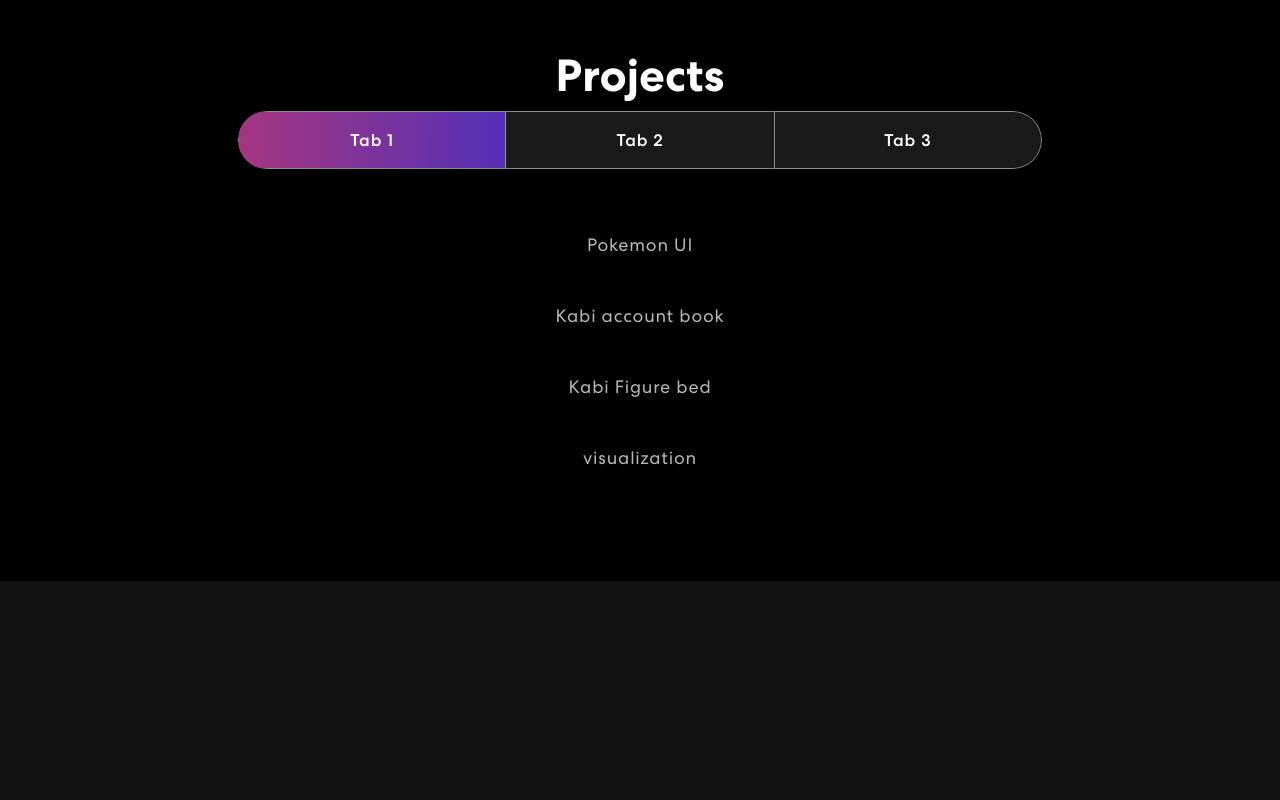
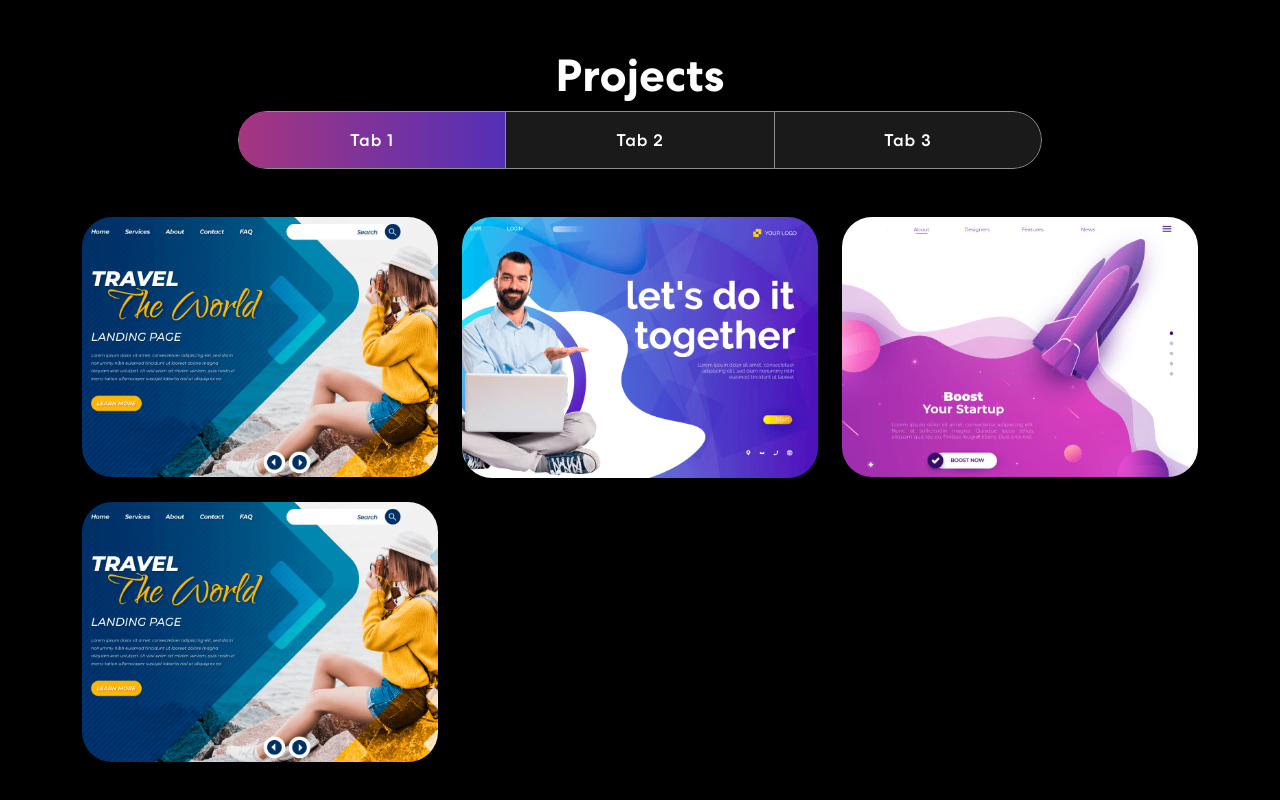
Before and after one commit to origami0227/MyPortfolio, a React (Create React App) app: page / in a window 1280 px wide. Shown: the part 1328-2128 px from the top of the page. Before the commit the page ends 1909 px from the top, so only its background shows below. Built offline with nearby package versions, Linux system fonts and the light colour scheme.

Commit message:
完成Project组件

```diff
--- a/src/components/Projects.js
+++ b/src/components/Projects.js
@@ -53,20 +53,23 @@ export const Projects = () => {
                                         {
                                             projects.map((projects,index)=>{
                                                 return (
-                                                    <p>{projects.title}</p>
-
+                                                    <ProjectCard
+                                                        key={index}
+                                                        {...projects}
+                                                    />
                                                 )
                                             })
                                         }
                                     </Row>
                                 </Tab.Pane>
-                                <Tab.Pane eventKey="second">Loren Ipsum</Tab.Pane>
-                                <Tab.Pane eventKey="third">Loren Ipsum</Tab.Pane>
+                                <Tab.Pane eventKey="second">Coming soon</Tab.Pane>
+                                <Tab.Pane eventKey="third">Coming soon</Tab.Pane>
                             </Tab.Content>
                         </Tab.Container>
                     </Col>
                 </Row>
             </Container>
+            <img className="background-image-right" src={colorSharp2} alt=""/>
         </section>
     )
 }
```
